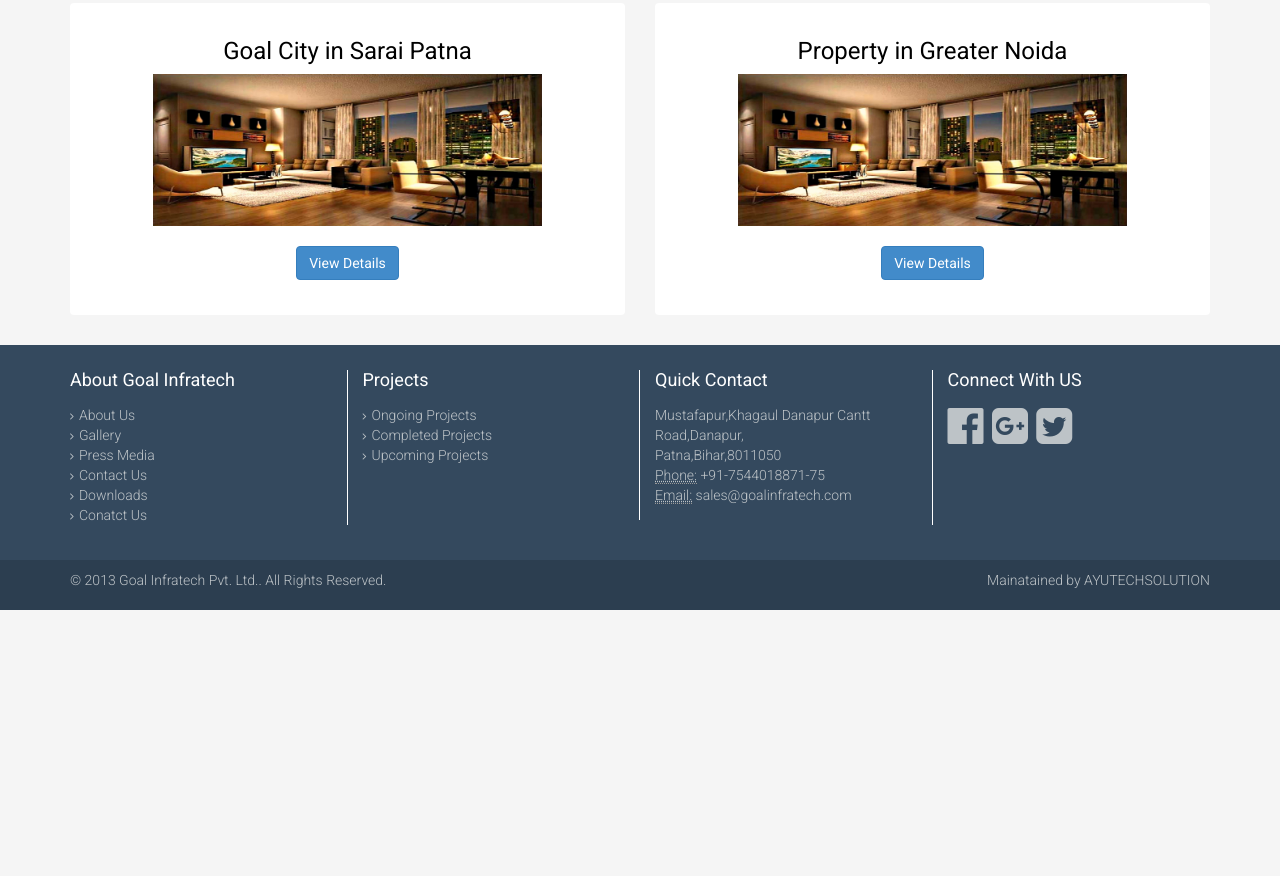
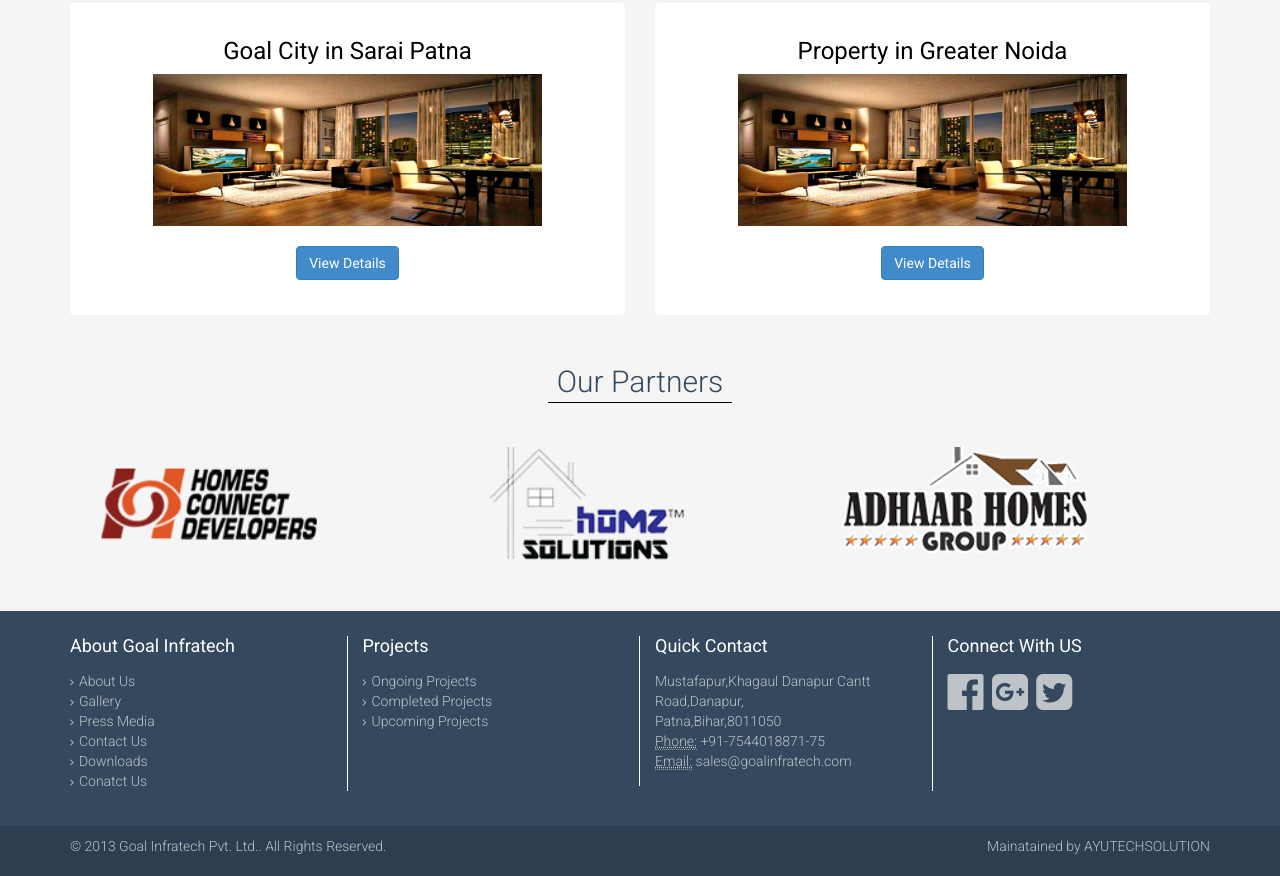
Before and after one commit to ayutechsolution/goal-angular, a plain HTML site: page goalnew/index.html at #/menu/home in a window 1280 px wide. Shown: the part 745-1621 px from the top of the page. Before the commit the page ends 1355 px from the top, so only its background shows below. Drawn offline with Linux system fonts and the light colour scheme; some packages are replaced by stand-ins of ours; a script that the page names is missing.

Commit message:
partner addition home page

```diff
--- a/goalnew/app/home/home.html
+++ b/goalnew/app/home/home.html
@@ -117,6 +117,27 @@
         </div>
     </section>
 
+    <section id="pricing" >
+        <div class="container">
+            <div class="center">
+                <h2 class="underline">Our Partners</h2>
+            </div><!--/.center-->
+            <div id="pricing-table" class="row" style="margin-top:15px;margin-bottom:50px;">
+            <div class="well">
+                <div class="col-md-4 col-xs-4">
+                        <img src="images/partners/partner1.png" style="height:70%;width:70%;">
+                </div><!--/.col-md-3-->
+                <div class="col-md-4 col-xs-4">
+                        <img src="images/partners/partner2.png" style="height:50%;width:70%;">
+                </div><!--/.col-md-3-->
+                <div class="col-md-4 col-xs-4">
+                        <img src="images/partners/partner3.png" style="height:70%;width:70%;">
+                </div><!--/.col-md-3-->
+                </div>
+            </div>
+        </div>
+    </section>
+
 
 
     <section id="bottom" class="wet-asphalt">
```
Also changed, not shown: goalnew/images/partners/partner1.png (added), goalnew/images/partners/partner2.png (added), goalnew/images/partners/partner3.png (added).
